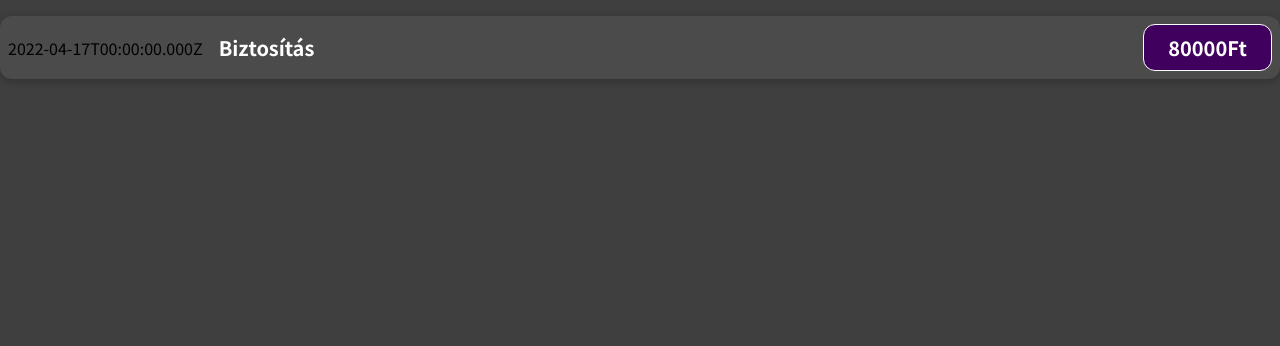
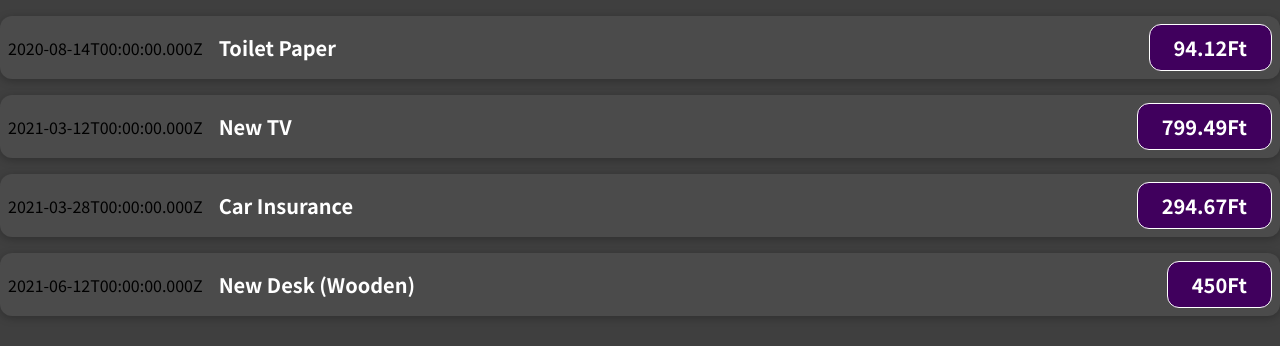
Before and after one commit to konnan933/react_expenses, a JavaScript app: page / in a window 1280 px wide. Shown: the top 346 px of the page. Built offline with nearby package versions, Linux system fonts and the light colour scheme.

Commit message:
props paraméter használat

```diff
--- a/src/App.js
+++ b/src/App.js
@@ -1,9 +1,50 @@
 import ExpenseItem from "./components/ExpenseItem";
 
 function App() {
+  const expenses = [
+    {
+      id: "e1",
+      title: "Toilet Paper",
+      amount: 94.12,
+      date: new Date(2020, 7, 14),
+    },
+    { id: "e2", title: "New TV", amount: 799.49, date: new Date(2021, 2, 12) },
+    {
+      id: "e3",
+      title: "Car Insurance",
+      amount: 294.67,
+      date: new Date(2021, 2, 28),
+    },
+    {
+      id: "e4",
+      title: "New Desk (Wooden)",
+      amount: 450,
+      date: new Date(2021, 5, 12),
+    },
+  ];
+
   return (
     <div>
-      <ExpenseItem></ExpenseItem>
+      <ExpenseItem
+        title={expenses[0].title}
+        amount={expenses[0].amount}
+        date={expenses[0].date}
+      ></ExpenseItem>
+      <ExpenseItem
+        title={expenses[1].title}
+        amount={expenses[1].amount}
+        date={expenses[1].date}
+      ></ExpenseItem>
+      <ExpenseItem
+        title={expenses[2].title}
+        amount={expenses[2].amount}
+        date={expenses[2].date}
+      ></ExpenseItem>
+      <ExpenseItem
+        title={expenses[3].title}
+        amount={expenses[3].amount}
+        date={expenses[3].date}
+      ></ExpenseItem>
     </div>
   );
 }
--- a/src/components/ExpenseItem.js
+++ b/src/components/ExpenseItem.js
@@ -1,15 +1,12 @@
 import "./ExpenseItem.css";
 
-function ExpenseItem() {
-  const expenseDate = new Date(2022, 3, 17);
-  const expenseItem = "Biztosítás";
-  const expenseAmount = 80000;
+function ExpenseItem(props) {
   return (
     <div className="expense-item">
-      <div>{expenseDate.toISOString()}</div>
+      <div>{props.date.toISOString()}</div>
       <div className="expense-item__description">
-        <h2>{expenseItem}</h2>
-        <div className="expense-item__price">{expenseAmount}Ft</div>
+        <h2>{props.title}</h2>
+        <div className="expense-item__price">{props.amount}Ft</div>
       </div>
     </div>
   );
```
Also changed, not shown: 1 other file (tests, documents, lock files or other folders).
